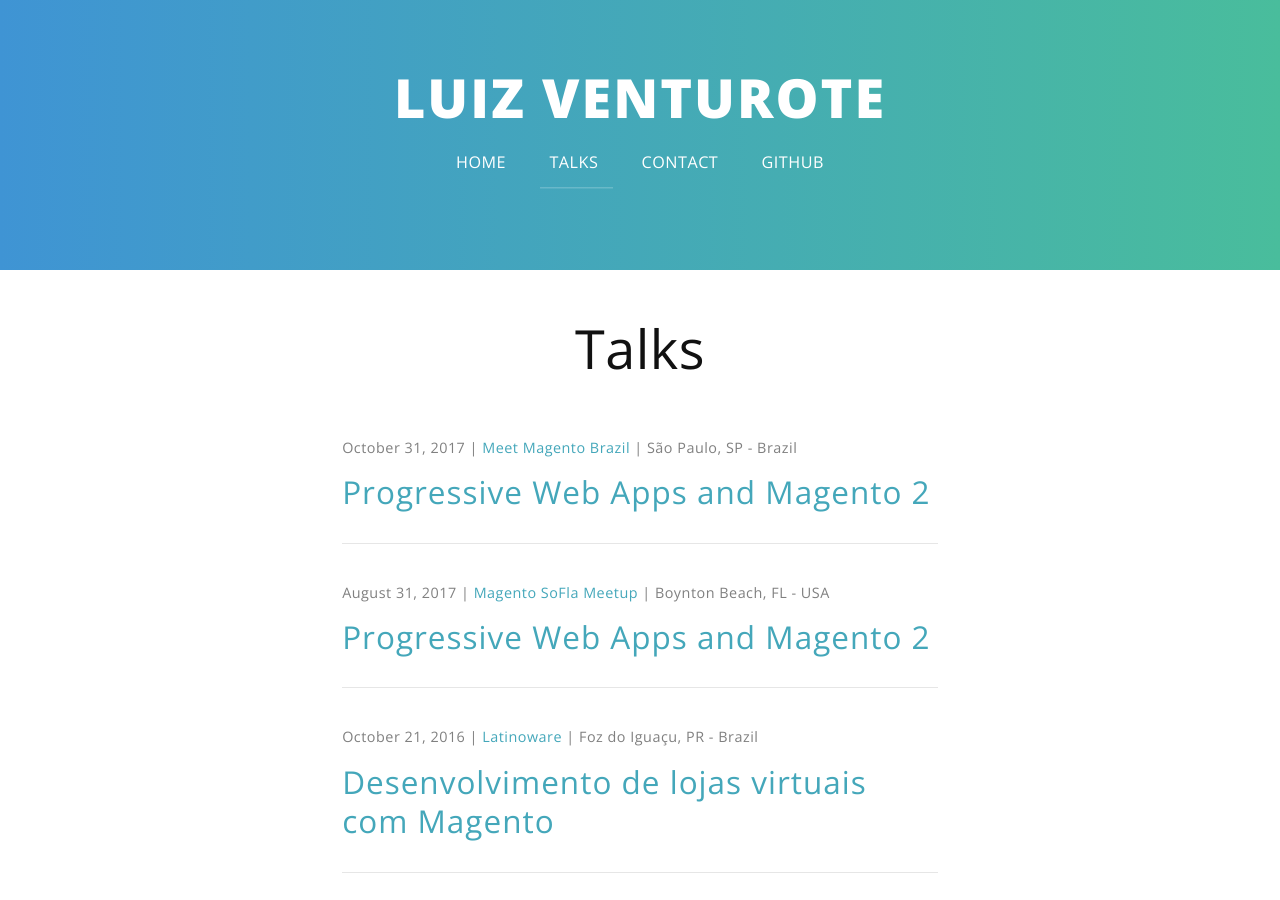
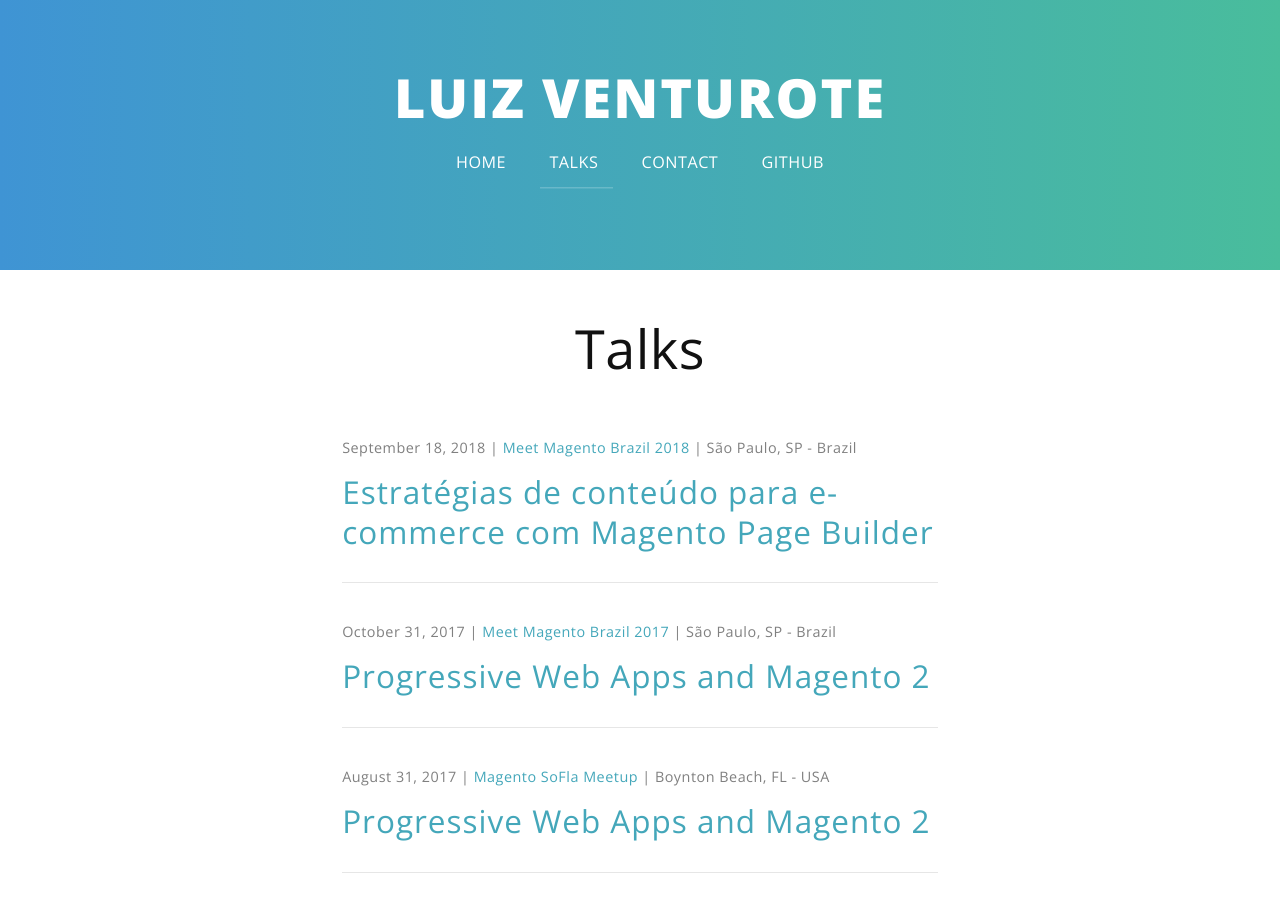
Before and after one commit to luizventurote/luizventurote.github.com, a Jekyll site: the page built from talks.md, in a window 1280 px wide and 900 px high. Built offline with Jekyll 4.4.1, drawn with Linux system fonts in a browser that asks for light colours; nearby versions of some CDN libraries; Markdown is read by kramdown in place of the engine named in the settings.

Commit message:
Add new talk

```diff
--- a/talks.md
+++ b/talks.md
@@ -10,7 +10,13 @@
 	<ul class="posts noList">
 
       <li>
-        <span class="date">October 31, 2017 | <a href="http://br.meet-magento.com/en/" target="_blank">Meet Magento Brazil</a> | São Paulo, SP - Brazil</span>
+        <span class="date">September 18, 2018 | <a href="http://br.meet-magento.com/en/" target="_blank">Meet Magento Brazil 2018</a> | São Paulo, SP - Brazil</span>
+        <h3><a class="post-link" href="https://speakerdeck.com/luizventurote/estrategias-de-conteudo-para-e-commerce-com-magento-page-builder" target="_blank">Estratégias de conteúdo para e-commerce com Magento Page Builder</a></h3>
+        <p class="description"></p>
+      </li>
+
+      <li>
+        <span class="date">October 31, 2017 | <a href="http://br.meet-magento.com/en/" target="_blank">Meet Magento Brazil 2017</a> | São Paulo, SP - Brazil</span>
         <h3><a class="post-link" href="https://speakerdeck.com/luizventurote/progressive-web-apps-and-magento-2-meet-magento-brazil" target="_blank">Progressive Web Apps and Magento 2</a></h3>
         <p class="description"></p>
       </li>
```
